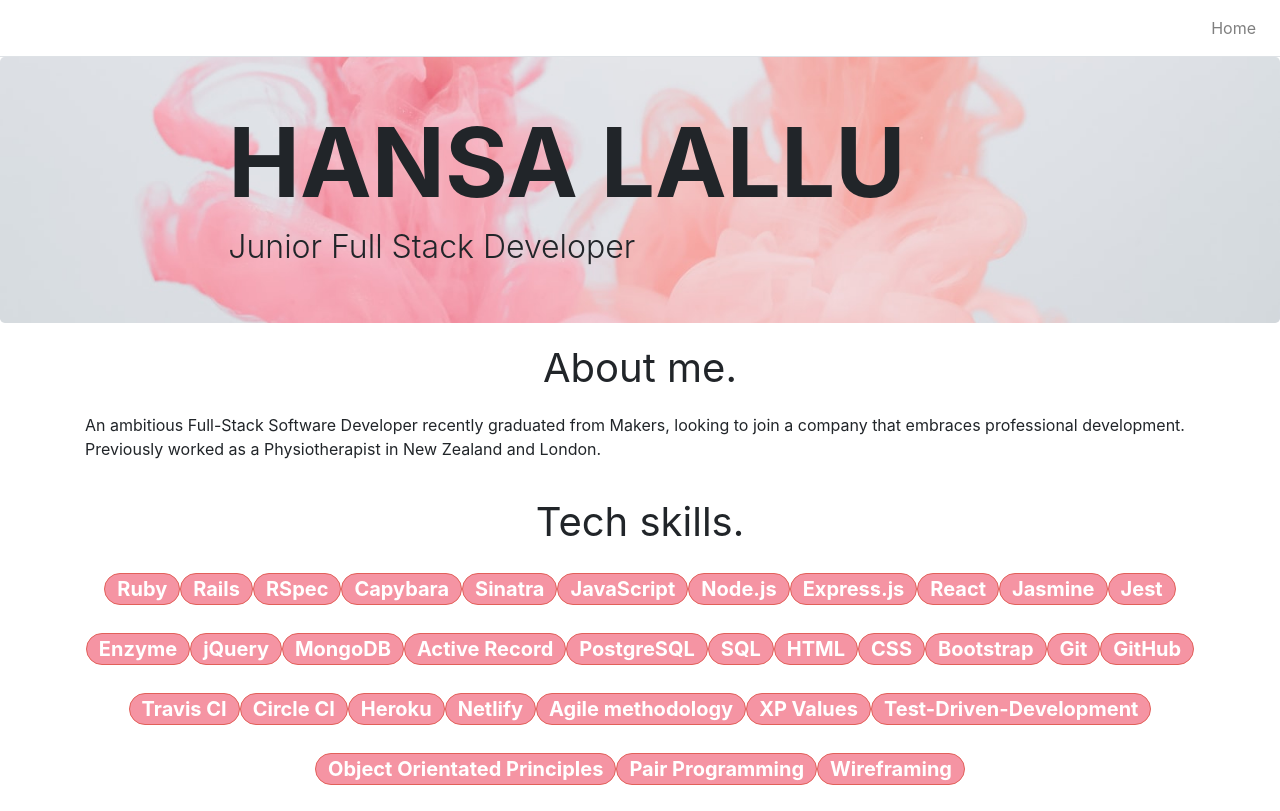
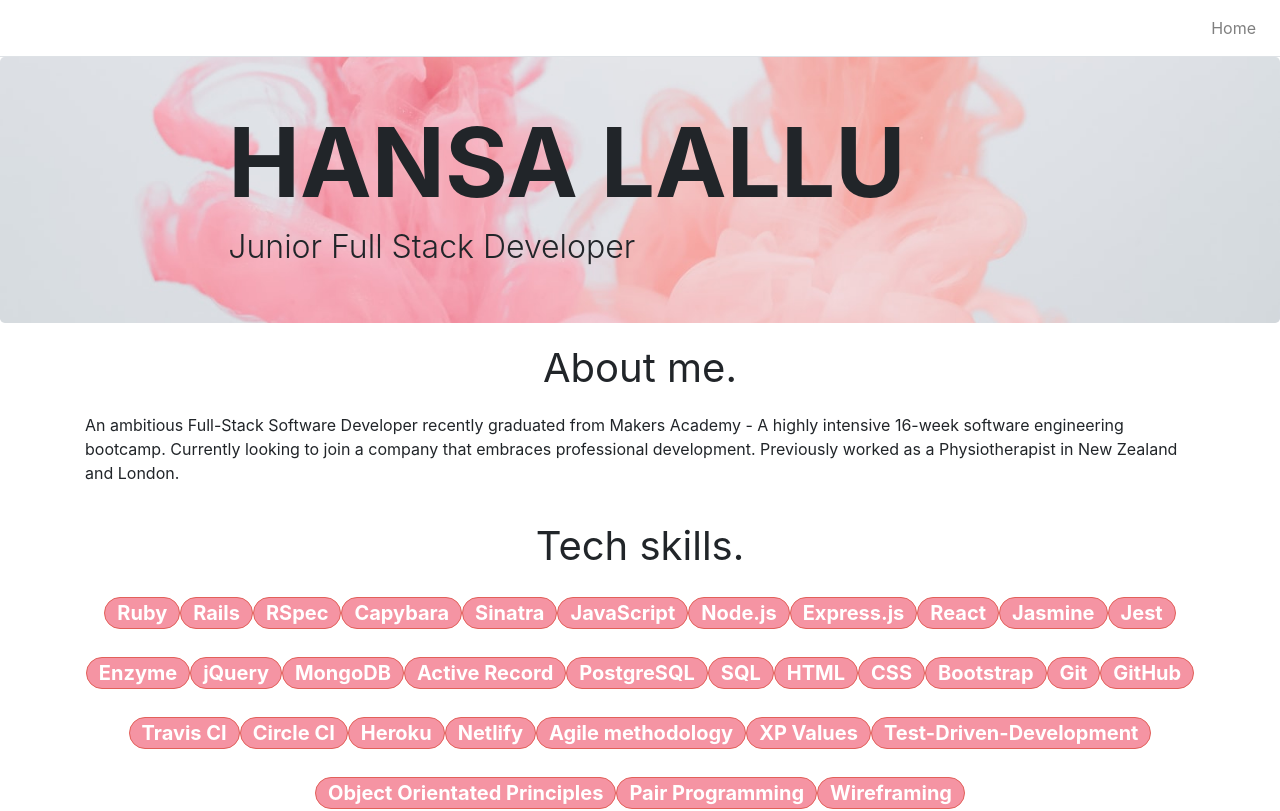
Before and after one commit to hansa-lallu/portfolio, a React (Create React App) app: page / in a window 1280 px wide. Shown: the top 811 px of the page. Built offline with nearby package versions, Linux system fonts and the light colour scheme.

Commit message:
added text in about me

```diff
--- a/src/components/About.js
+++ b/src/components/About.js
@@ -54,7 +54,8 @@ function About(props) {
         About me.
       </div>
       <p>
-        An ambitious Full-Stack Software Developer recently graduated from Makers, looking to join a company that embraces professional development. Previously worked as a Physiotherapist in New Zealand and London.
+        An ambitious Full-Stack Software Developer recently graduated from Makers Academy - A highly intensive 16-week software engineering bootcamp.
+        Currently looking to join a company that embraces professional development. Previously worked as a Physiotherapist in New Zealand and London.
       </p>
         <div className="projects-title">
           Tech skills.
```
